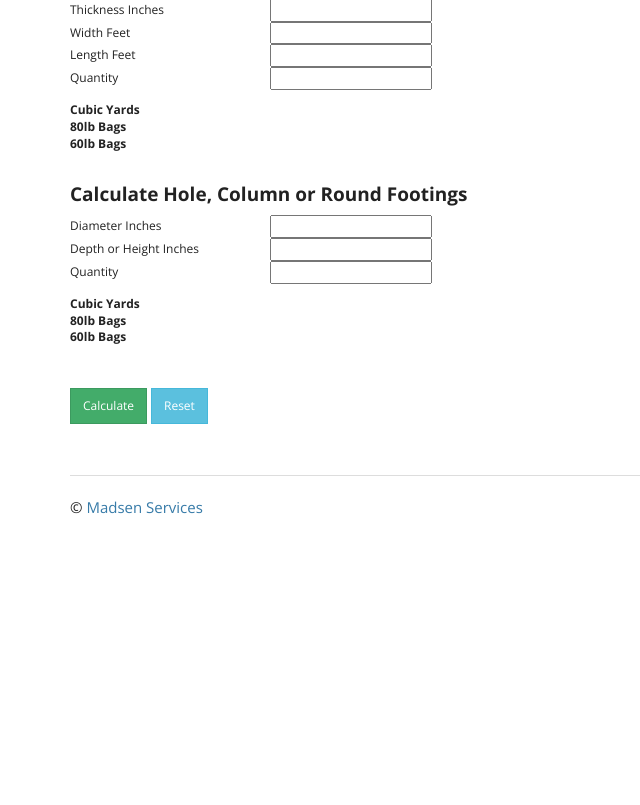
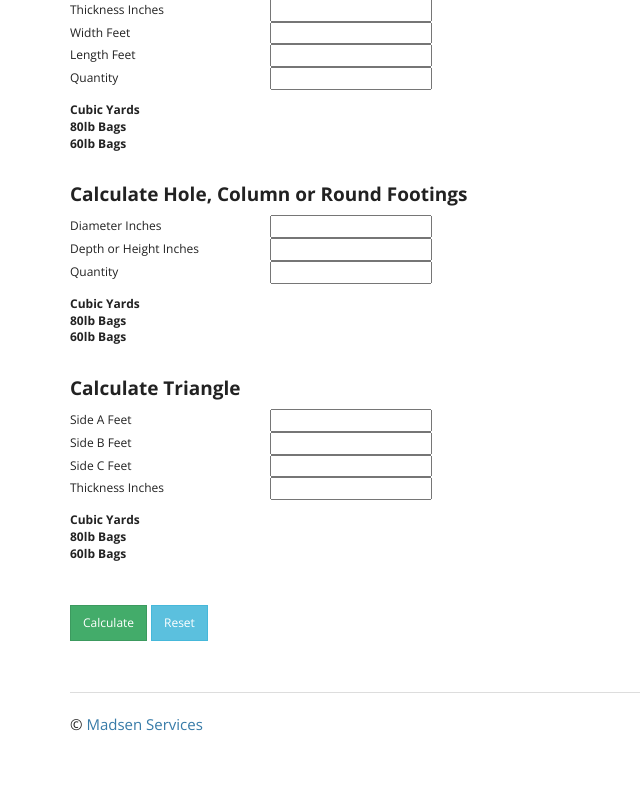
Before and after one commit to ande0581/madsenconcrete, a Flask app: page /calculator/ in a window 1280 px wide. Shown: the part 103-908 px from the top of the page, without its empty margins (0-640 px from the left). Before the commit the page ends 617 px from the top, so only its background shows below. Run offline with Flask 2, Linux system fonts and the light colour scheme; the visitor is signed in with stand-in values (Sample User, id 1).

Commit message:
calculate volume of triange

```diff
--- a/project/calculator/forms.py
+++ b/project/calculator/forms.py
@@ -14,3 +14,7 @@ class CalculatorForm(Form):
     round_diameter = FloatField('round_diameter', validators=[Optional()])
     round_depth = FloatField('round_depth', validators=[Optional()])
     round_quantity = FloatField('round_quantity', validators=[Optional()])
+    triangle_side_a = FloatField('triangle_side_a', validators=[Optional()])
+    triangle_side_b = FloatField('triangle_side_b', validators=[Optional()])
+    triangle_side_c = FloatField('triangle_side_c', validators=[Optional()])
+    triangle_thickness = FloatField('triangle_thickness', validators=[Optional()])
--- a/project/calculator/views.py
+++ b/project/calculator/views.py
@@ -6,7 +6,7 @@ import datetime
 from functools import wraps
 from flask import flash, redirect, render_template, request, session, url_for, Blueprint
 from .forms import CalculatorForm
-
+import math
 
 
 ##########
@@ -46,7 +46,26 @@ def flash_errors(form):
 @login_required
 def calculator():
     error = None
+    triangle_volume_yards = None
+    triangle_volume_60lbs = None
+    triangle_volume_80lbs = None
     form = CalculatorForm(request.form)
+    if request.method == 'POST':
+        if form.validate_on_submit():
+            side_a = form.triangle_side_a.data
+            side_b = form.triangle_side_b.data
+            side_c = form.triangle_side_c.data
+            triangle_thickness = form.triangle_thickness.data
+            if side_a and side_b and side_c and triangle_thickness:
+                triangle_perimeter = (side_a + side_b + side_c) / 2
+                triangle_area = math.sqrt(triangle_perimeter * (triangle_perimeter - side_a) * (triangle_perimeter - side_b) * (triangle_perimeter - side_c))
+                triangle_volume_yards = (triangle_area * (triangle_thickness / 12)) / 27
+                triangle_volume_60lbs = (triangle_area * (triangle_thickness / 12)) / .45
+                triangle_volume_80lbs = (triangle_area * (triangle_thickness / 12)) / .6
     return render_template('calculator.html',
                            action="/calculator/",
-                           form=form, error=error)
+                           triangle_volume_yards=triangle_volume_yards,
+                           triangle_volume_60lbs=triangle_volume_60lbs,
+                           triangle_volume_80lbs=triangle_volume_80lbs,
+                           form=form,
+                           error=error)
--- a/project/templates/calculator.html
+++ b/project/templates/calculator.html
@@ -157,6 +157,91 @@
 
 </table>
 
+
+<br>
+<h4><strong>Calculate Triangle</strong></h4>
+<table>
+    <tr>
+        <td width="200px">Side A Feet</td>
+        <td>{{ form.triangle_side_a() }}
+            <span class="error">
+              {% if form.triangle_side_a.errors %}
+                {% for error in form.triangle_side_a.errors %}
+                  {{ error }}
+                {% endfor %}
+              {% endif %}
+            </span>
+        </td>
+    </tr>
+
+    <tr>
+        <td width="200px">Side B Feet</td>
+        <td>{{ form.triangle_side_b() }}
+            <span class="error">
+              {% if form.triangle_side_b.errors %}
+                {% for error in form.triangle_side_b.errors %}
+                  {{ error }}
+                {% endfor %}
+              {% endif %}
+            </span>
+        </td>
+    </tr>
+
+    <tr>
+        <td width="200px">Side C Feet</td>
+        <td>{{ form.triangle_side_c() }}
+            <span class="error">
+              {% if form.triangle_side_c.errors %}
+                {% for error in form.triangle_side_c.errors %}
+                  {{ error }}
+                {% endfor %}
+              {% endif %}
+            </span>
+        </td>
+    </tr>
+
+    <tr>
+        <td width="200px">Thickness Inches</td>
+        <td>{{ form.triangle_thickness() }}
+            <span class="error">
+              {% if form.triangle_thickness.errors %}
+                {% for error in form.triangle_thickness.errors %}
+                  {{ error }}
+                {% endfor %}
+              {% endif %}
+            </span>
+        </td>
+    </tr>
+
+    <tr>
+        <td width="200px" style="padding-top: 1em"><strong>Cubic Yards</strong></td>
+        <td style="padding-top: 1em">
+            {% if triangle_volume_yards: %}
+                {{ "{0:0.2f}".format(triangle_volume_yards) }}
+            {% endif %}
+        </td>
+    </tr>
+
+    <tr>
+        <td width="200px"><strong>80lb Bags</strong></td>
+        <td>
+            {% if triangle_volume_80lbs: %}
+                {{ "{0:0.2f}".format(triangle_volume_80lbs) }}
+            {% endif %}
+        </td>
+    </tr>
+
+        <tr>
+        <td width="200px"><strong>60lb Bags</strong></td>
+        <td>
+            {% if triangle_volume_60lbs: %}
+                {{ "{0:0.2f}".format(triangle_volume_60lbs) }}
+            {% endif %}
+        </td>
+    </tr>
+
+</table>
+
     <br>
     <br>
     <button class="btn btn-sm btn-success" type="submit">Calculate</button>
```
